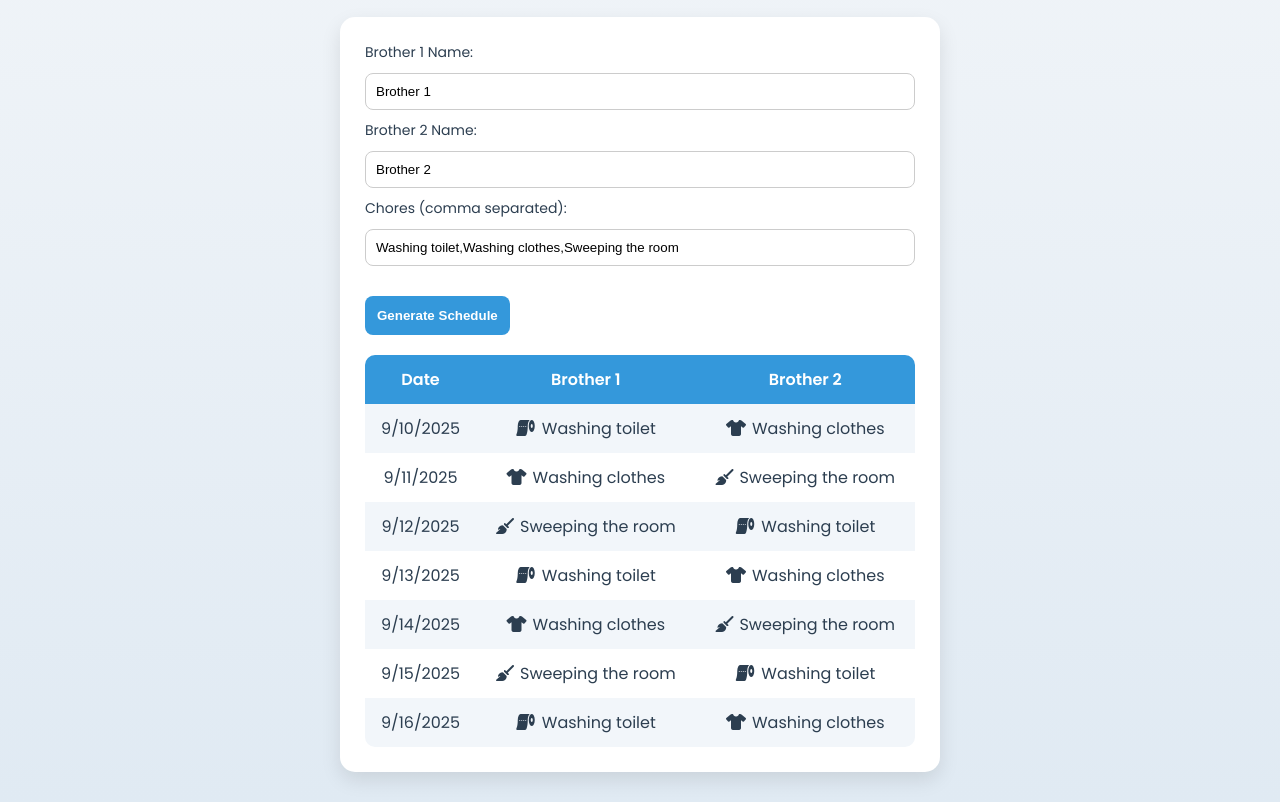
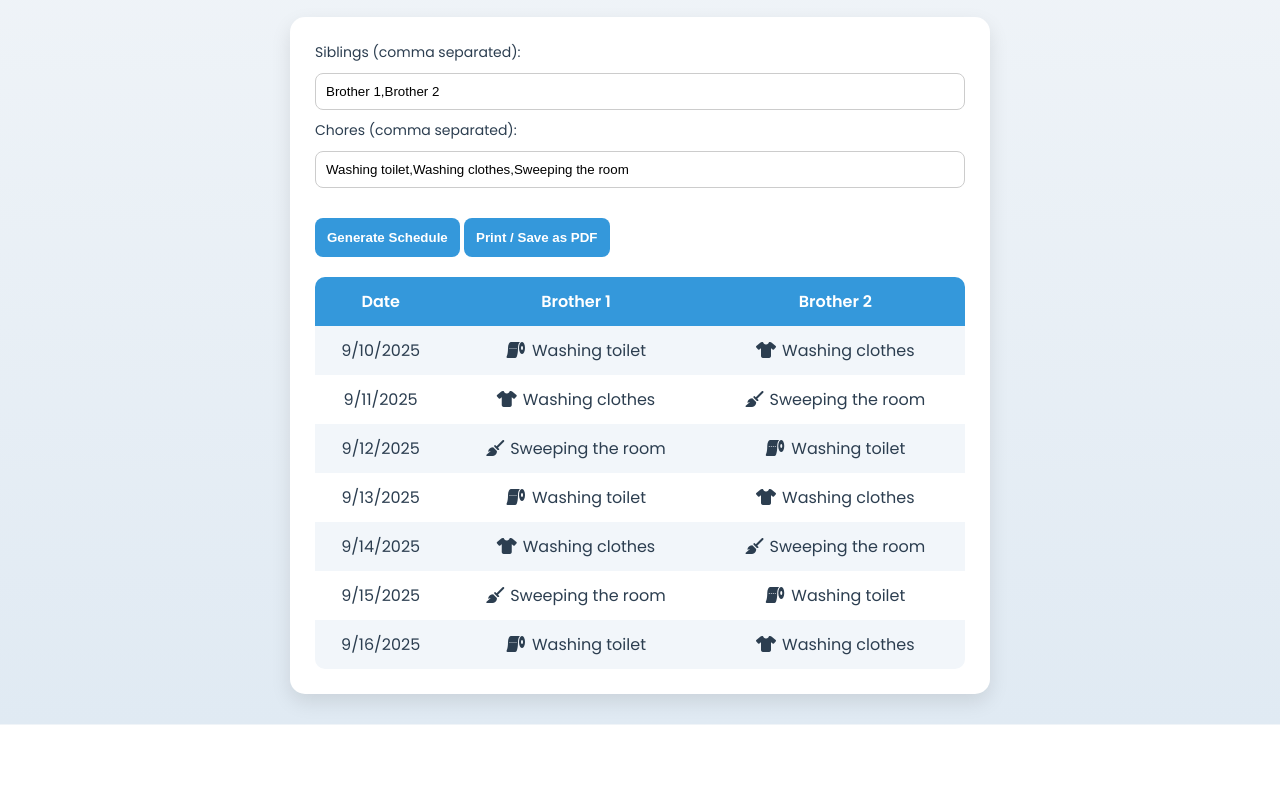
Before and after one commit to Cyb3rflex/weekly-chores, a plain HTML site: page index.html in a window 1280 px wide. Both pictures are taken after a click on the button "Generate Schedule". Shown: the part 75-877 px from the top of the page. After the commit the page ends 800 px from the top, so only its background shows below. Drawn offline with Linux system fonts and the light colour scheme.

Commit message:
Update index.html
Added pdf print for user & for multiple user

```diff
--- a/index.html
+++ b/index.html
@@ -5,7 +5,6 @@
 <meta name="viewport" content="width=device-width, initial-scale=1.0">
 <title>Weekly Chores Scheduler</title>
 <link href="https://fonts.googleapis.com/css2?family=Poppins:wght@400;600&display=swap" rel="stylesheet">
-<!-- FontAwesome for icons -->
 <link rel="stylesheet" href="https://cdnjs.cloudflare.com/ajax/libs/font-awesome/6.4.0/css/all.min.css">
 <style>
   * { box-sizing: border-box; margin: 0; padding: 0; }
@@ -18,35 +17,18 @@
     padding: 30px 10px;
     color: #2c3e50;
   }
-  h2 {
-    margin-bottom: 20px;
-    font-size: 28px;
-    color: #34495e;
-  }
+  h2 { margin-bottom: 20px; font-size: 28px; color: #34495e; }
   .card {
     background-color: white;
     border-radius: 15px;
     box-shadow: 0 8px 20px rgba(0,0,0,0.1);
     padding: 25px;
-    max-width: 600px;
+    max-width: 700px;
     width: 100%;
   }
-  .inputs {
-    display: flex;
-    flex-direction: column;
-    gap: 10px;
-    margin-bottom: 20px;
-  }
-  .inputs label {
-    font-weight: 500;
-    font-size: 14px;
-  }
-  .inputs input {
-    padding: 10px;
-    border-radius: 8px;
-    border: 1px solid #ccc;
-    width: 100%;
-  }
+  .inputs { display: flex; flex-direction: column; gap: 10px; margin-bottom: 20px; }
+  .inputs label { font-weight: 500; font-size: 14px; }
+  .inputs input { padding: 10px; border-radius: 8px; border: 1px solid #ccc; width: 100%; }
   button {
     padding: 12px;
     border-radius: 8px;
@@ -58,35 +40,13 @@
     transition: 0.3s;
     margin-top: 10px;
   }
-  button:hover {
-    background-color: #2980b9;
-  }
-  table {
-    width: 100%;
-    border-collapse: collapse;
-    border-radius: 10px;
-    overflow: hidden;
-    margin-top: 20px;
-  }
-  th, td {
-    padding: 12px;
-    text-align: center;
-  }
-  th {
-    background-color: #3498db;
-    color: white;
-    font-weight: 600;
-  }
-  tr:nth-child(even) {
-    background-color: #f2f6fa;
-  }
-  tr:hover {
-    background-color: #d0e7ff;
-    transition: 0.3s;
-  }
-  .chore-icon {
-    margin-right: 6px;
-  }
+  button:hover { background-color: #2980b9; }
+  table { width: 100%; border-collapse: collapse; border-radius: 10px; overflow: hidden; margin-top: 20px; }
+  th, td { padding: 12px; text-align: center; }
+  th { background-color: #3498db; color: white; font-weight: 600; }
+  tr:nth-child(even) { background-color: #f2f6fa; }
+  tr:hover { background-color: #d0e7ff; transition: 0.3s; }
+  .chore-icon { margin-right: 6px; }
 
   @media (max-width: 500px) {
     th, td { padding: 8px; font-size: 14px; }
@@ -102,20 +62,18 @@
 
 <div class="card">
   <div class="inputs">
-    <label>Brother 1 Name:</label>
-    <input type="text" id="user1" value="Brother 1">
-    <label>Brother 2 Name:</label>
-    <input type="text" id="user2" value="Brother 2">
+    <label>Siblings (comma separated):</label>
+    <input type="text" id="users" value="Brother 1,Brother 2">
     <label>Chores (comma separated):</label>
     <input type="text" id="chores" value="Washing toilet,Washing clothes,Sweeping the room">
   </div>
   <button onclick="createSchedule()">Generate Schedule</button>
+  <button onclick="printSchedule()">Print / Save as PDF</button>
 
   <table id="scheduleTable">
     <tr>
       <th>Date</th>
-      <th>Brother 1</th>
-      <th>Brother 2</th>
+      <!-- User headers will be inserted dynamically -->
     </tr>
   </table>
 </div>
@@ -132,8 +90,9 @@ function generateSchedule(users, chores, days) {
     let choreIndex = 0;
     for (let i = 0; i < days; i++) {
         const dayAssignment = {};
-        dayAssignment[users[0]] = chores[choreIndex % chores.length];
-        dayAssignment[users[1]] = chores[(choreIndex + 1) % chores.length];
+        users.forEach((user, idx) => {
+            dayAssignment[user] = chores[(choreIndex + idx) % chores.length];
+        });
         schedule.push(dayAssignment);
         choreIndex++;
     }
@@ -141,11 +100,10 @@ function generateSchedule(users, chores, days) {
 }
 
 function createSchedule() {
-    const user1 = document.getElementById("user1").value || "Brother 1";
-    const user2 = document.getElementById("user2").value || "Brother 2";
+    const usersInput = document.getElementById("users").value;
+    const users = usersInput.split(",").map(u => u.trim()).filter(u => u);
     const choresInput = document.getElementById("chores").value;
     const chores = choresInput.split(",").map(c => c.trim()).filter(c => c);
-    const users = [user1, user2];
     const days = 7;
     const schedule = generateSchedule(users, chores, days);
     localStorage.setItem("weeklySchedule", JSON.stringify(schedule));
@@ -156,8 +114,7 @@ function displaySchedule(schedule, users) {
     const table = document.getElementById("scheduleTable");
     table.innerHTML = `<tr>
         <th>Date</th>
-        <th>${users[0]}</th>
-        <th>${users[1]}</th>
+        ${users.map(u => `<th>${u}</th>`).join('')}
     </tr>`;
     const today = new Date();
     schedule.forEach((day, index) => {
@@ -166,19 +123,23 @@ function displaySchedule(schedule, users) {
         date.setDate(today.getDate() + index);
         const formattedDate = date.toLocaleDateString();
         row.insertCell(0).innerText = formattedDate;
-        row.insertCell(1).innerHTML = (choreIcons[day[users[0]]] || "") + day[users[0]];
-        row.insertCell(2).innerHTML = (choreIcons[day[users[1]]] || "") + day[users[1]];
+        users.forEach(user => {
+            const cell = row.insertCell();
+            cell.innerHTML = (choreIcons[day[user]] || "") + day[user];
+        });
     });
+}
+
+function printSchedule() {
+    window.print();
 }
 
 // Load saved schedule on page load
 window.onload = () => {
     const saved = localStorage.getItem("weeklySchedule");
-    if (saved) {
-        const user1 = document.getElementById("user1").value;
-        const user2 = document.getElementById("user2").value;
-        displaySchedule(JSON.parse(saved), [user1, user2]);
-    }
+    const usersInput = document.getElementById("users").value;
+    const users = usersInput.split(",").map(u => u.trim()).filter(u => u);
+    if (saved) displaySchedule(JSON.parse(saved), users);
 }
 </script>
 
```
